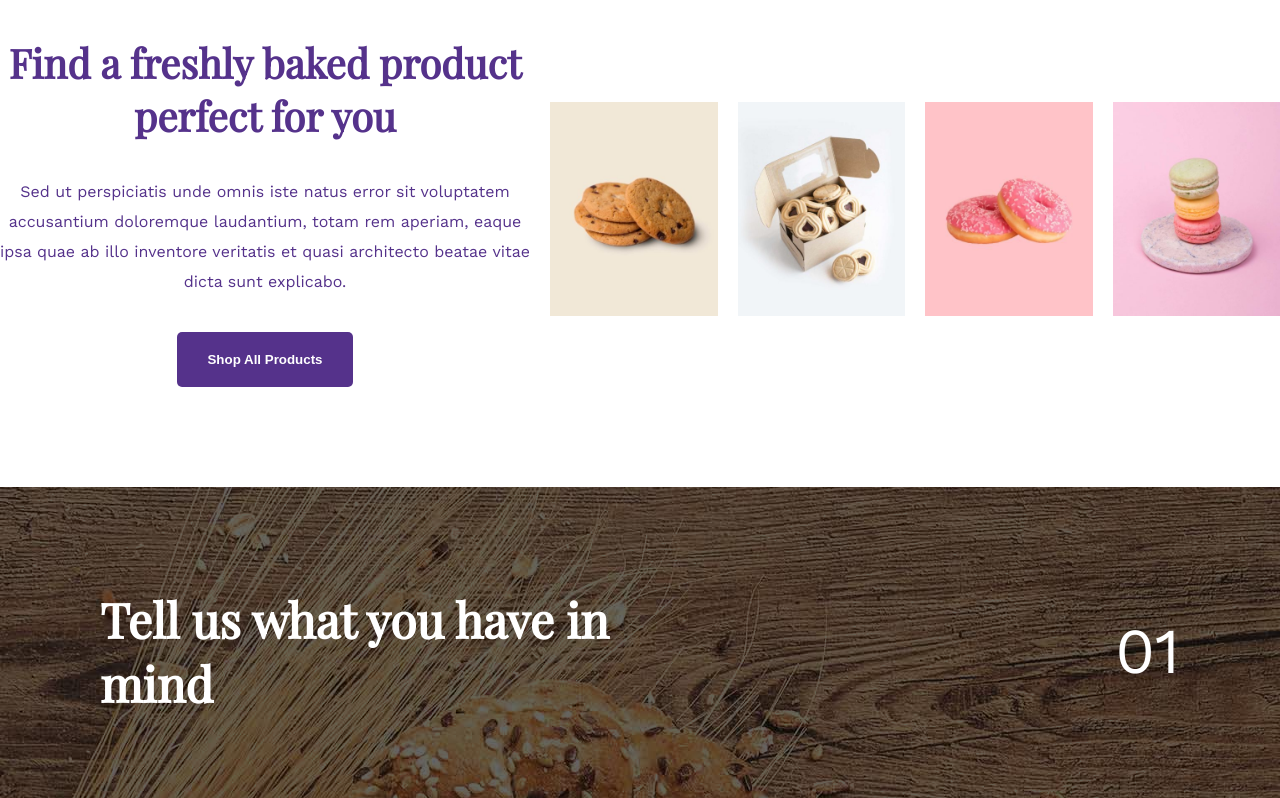
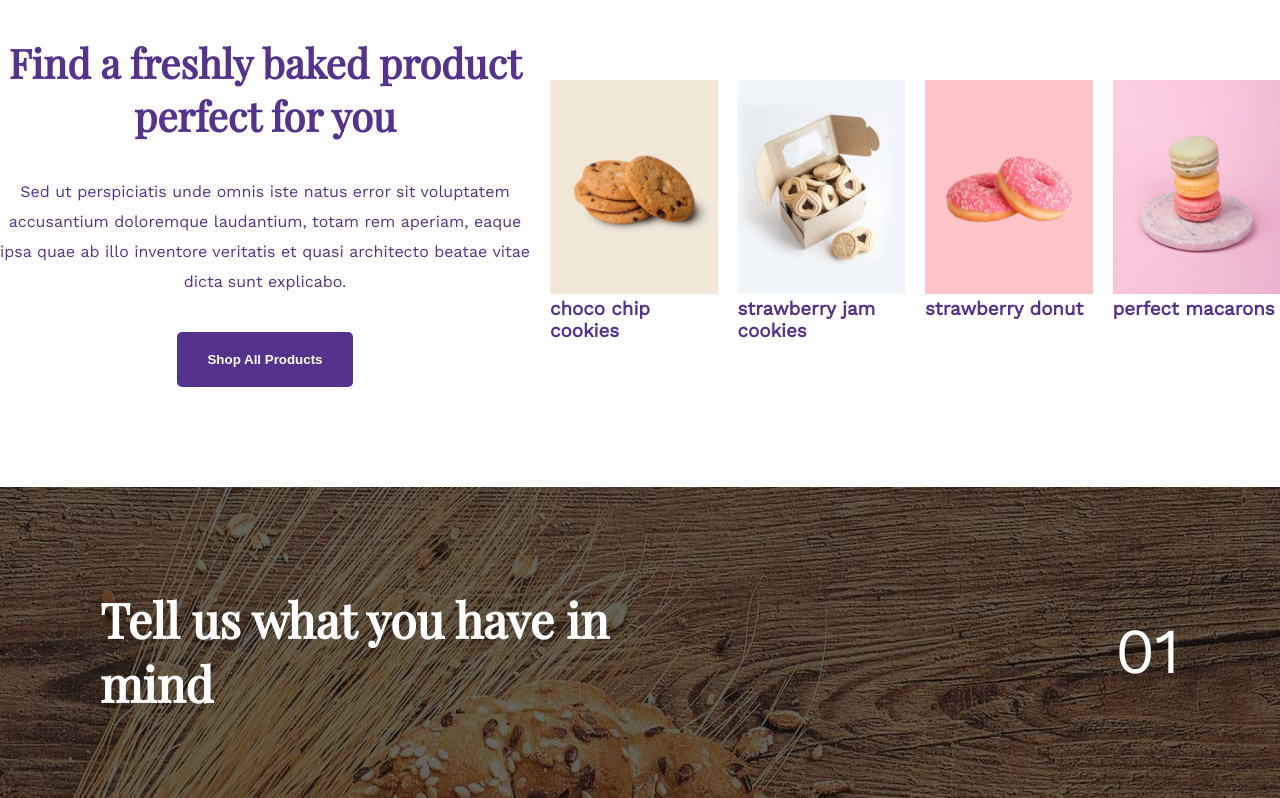
Before and after one commit to EnricoNapolitano/bakery-site, a Vue app: page / in a window 1280 px wide. Shown: the part 2281-3079 px from the top of the page. Built offline with nearby package versions, Linux system fonts and the light colour scheme.

Commit message:
ProductsGallery: added prop 'show'

```diff
--- a/src/components/AppMain/ShoppingCall.vue
+++ b/src/components/AppMain/ShoppingCall.vue
@@ -14,7 +14,7 @@ export default {
             <action-call :title="data.shopping.title" :paragraph="data.shopping.paragraph"
                 :button_label="data.shopping.button"></action-call>
         </div>
-        <products-gallery :gallery="data.gallery.slice(0, 4)"></products-gallery>
+        <products-gallery :show="true" :gallery="data.gallery.slice(0, 4)"></products-gallery>
     </section>
 </template>
 
--- a/src/components/generics/ProductsGallery.vue
+++ b/src/components/generics/ProductsGallery.vue
@@ -1,12 +1,15 @@
 <script>
 export default {
     name: 'ProductsGallery',
-    props: { gallery: Array },
+    props: { gallery: Array, show: Boolean },
 }
 </script>
 <template>
     <ul>
-        <li v-for="item in gallery" :key="item.id"><img :src="item.src" :alt="item.title"></li>
+        <li v-for="item in gallery" :key="item.id">
+            <img :src="item.src" :alt="item.title">
+            <h3 v-if="show">{{ item.title }}</h3>
+        </li>
     </ul>
 </template>
 
```
